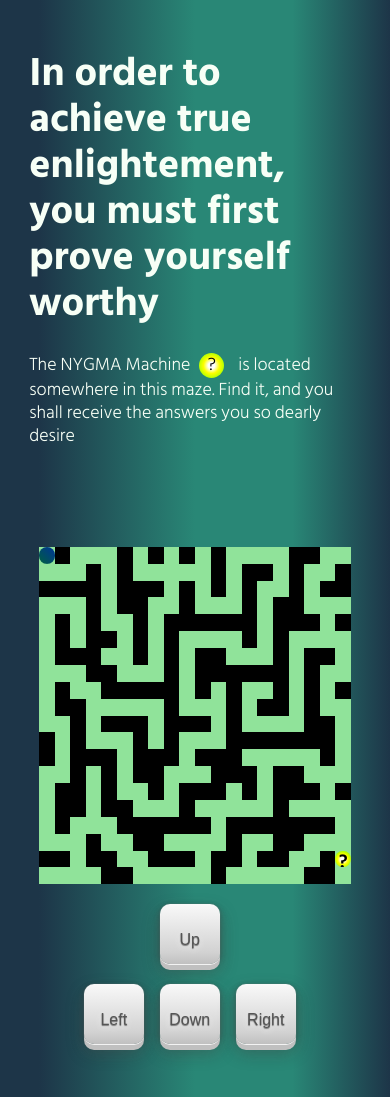
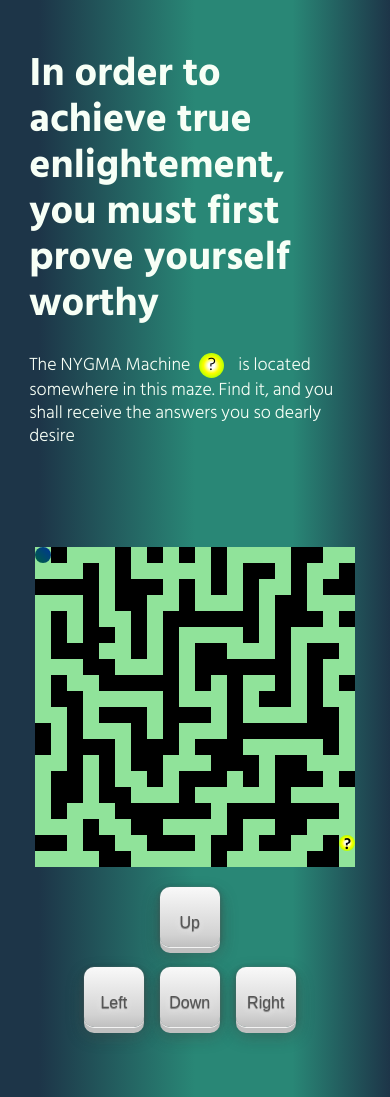
Before and after one commit to nygma-machine/project-4, a React (Create React App) app: page /Maze in a window 390 px wide. Shown: the top 1097 px of the page. Built offline with nearby package versions, Linux system fonts and the light colour scheme; no server answers; the database is empty.

Commit message:
mobile fixes for nygma machine and maze size :bug: :broom: :phone:

```diff
--- a/src/styles/scss/_mediaQueries.scss
+++ b/src/styles/scss/_mediaQueries.scss
@@ -71,7 +71,8 @@
     }
     .block,
     .player {
-        height: 2vh
+        height: calc(1.3vh + 1.3vw);
+		width: calc(1.3vh + 1.3vw);
     }
 
     //Results and Advice
@@ -96,6 +97,9 @@
         margin:0;
         padding: 0 0.5rem;
     }
+	.block2::before {
+		font-size: calc(1.3vh + 1.3vw);
+	}
 }
 
 @media (min-width: 1440px) {
--- a/src/styles/scss/styles.css
+++ b/src/styles/scss/styles.css
@@ -921,7 +921,8 @@ footer {
 
   .block,
 .player {
-    height: 2vh;
+    height: calc(1.3vh + 1.3vw);
+    width: calc(1.3vh + 1.3vw);
   }
 
   .resultsFlex {
@@ -944,6 +945,10 @@ footer {
     margin: 0;
     padding: 0 0.5rem;
   }
+
+  .block2::before {
+    font-size: calc(1.3vh + 1.3vw);
+  }
 }
 @media (min-width: 1440px) {
   .App {
```
Also changed, not shown: 1 other file (tests, documents, lock files or other folders).
